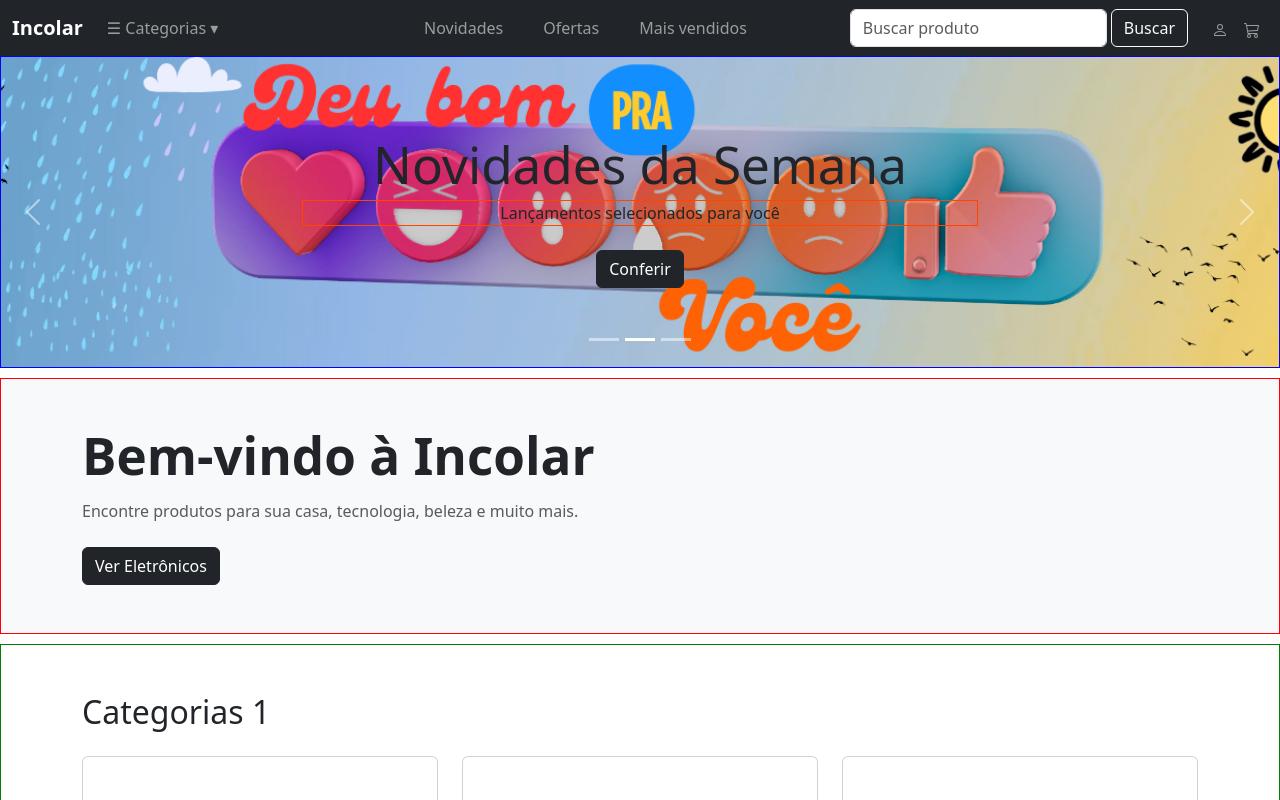
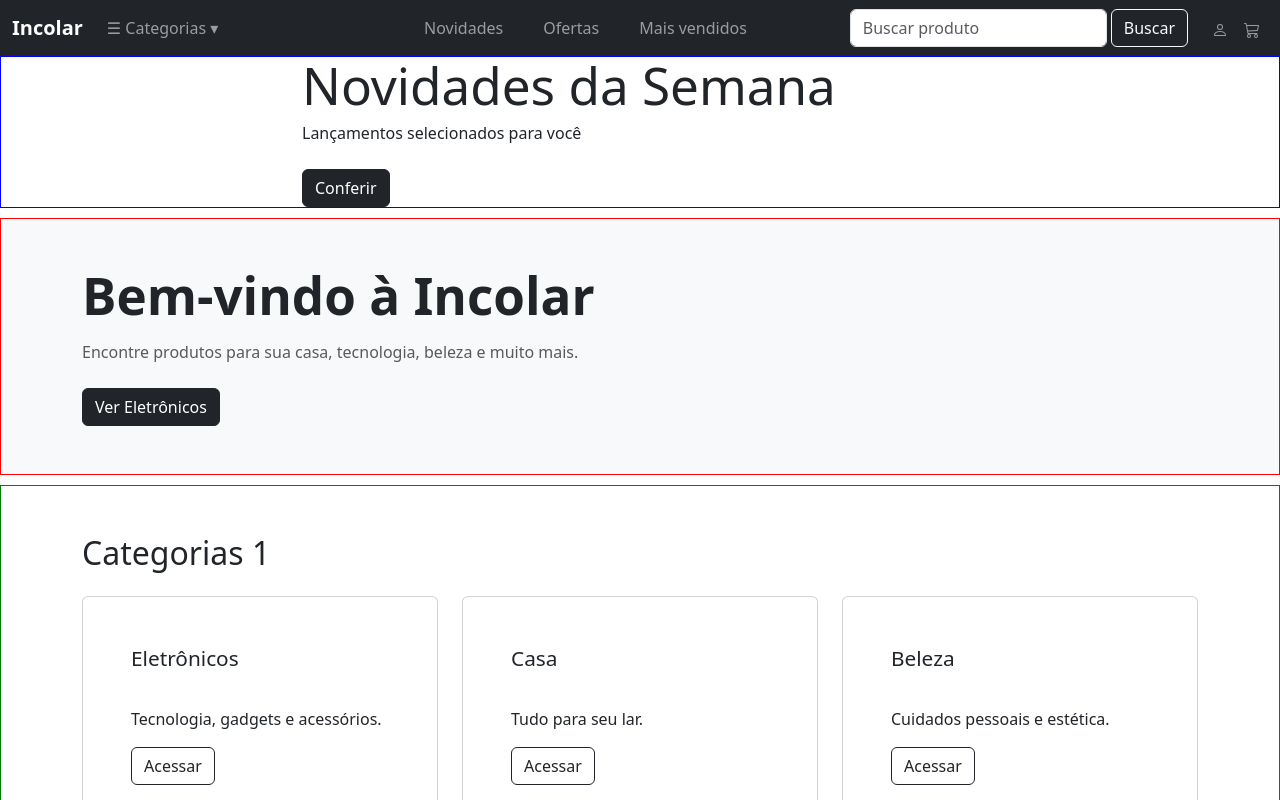
Before and after one commit to dcs30000/landingPage-reactjsBootstrap, a React (Vite) app: page / in a window 1280 px wide. Shown: the top 800 px of the page. Built offline with nearby package versions, Linux system fonts and the light colour scheme.

Commit message:
retiramos hero-slide, hero-slide 1 e hero-slide 2 e todos os textos dos slides 1 e 2 h1 e p

```diff
--- a/src/pages/Home/Home.css
+++ b/src/pages/Home/Home.css
@@ -24,7 +24,7 @@
 
 
 /*SLIDE*/
-.hero-slide {
+/*.hero-slide {
   min-height: 310px;
   /*min-height: 60vh; /*altura proporcional*/
   /*min-height: clamp(400px, 60vh, 700px);*/
@@ -34,24 +34,24 @@
   /*height: clamp(300px, 45vh, 500px);*/
 
   /*height: 520px;*/
-  display: flex;
+  /*display: flex;
   align-items: center;
   justify-content: center;
   text-align: center;
 
   background-size: cover;
   /*background-size: contain;  /*Para não cortar a img do carousel*/
-  background-position: center;
+  /*background-position: center;
   background-repeat: no-repeat;
 
   /*color: #d14444;*/
   /*height: 60vh;*/
   /*min-height: 360px;*/
-  width: 100%;
-  /*height: 100%;*/
+  /*width: 100%;
+  /*height: 100%;
 
 
-}
+}*/
 
 /*TEXTO NOS SLIDES DO CAROUSEL*/
 
@@ -60,12 +60,12 @@
   /*font-weight: bold;*/
   /*text-align: center;*/
   /*border: 1px solid green/
-}*/
+}
 
 .hero-slide p {
   /*max-width: 500px;*/
   /*margin-bottom: 1.5rem;*/
-  text-align: center;
+  /*text-align: center;
   border: 1px solid orangered;
 
 }
@@ -80,14 +80,14 @@
 }
 
 /* Slides */
-.hero-slide-1 {
+/*.hero-slide-1 {
   /*background: linear-gradient(rgba(209, 208, 208, 0.5), rgba(233, 228, 228, 0.5)),
               url('/public/banner1.png') center/cover no-repeat;*/
   /*background: url('/banner4.jpg') center/cover no-repeat;*/
-    background-image: url('/banner1.png');
-}
+    /*background-image: url('/banner1.png');
+}*/
 
-.hero-slide-1 h1{
+/*.hero-slide-1 h1{
   border: 1px solid orangered;
   font-size: 3.5rem;
   font-weight: bold;
@@ -98,14 +98,14 @@
 .hero-slide-1 p{
   text-align: center;
   border: 1px solid orange;
-}
+}*/
 
-.hero-slide-2 {
+/*.hero-slide-2 {
   /*background: linear-gradient(rgba(0,0,0,.5), rgba(0,0,0,.5)),
               url('/public/banner2.png') center/cover no-repeat;*/
   /*background: url('/banner5.jpg') center/cover no-repeat;*/
-  background-image: url('/banner2.png') ;
-}
+  /*background-image: url('/banner2.png') ;
+}*/
 
 .hero-slide-3 {
   /*background: url('/banner6.jpg') center/cover no-repeat;*/
```
